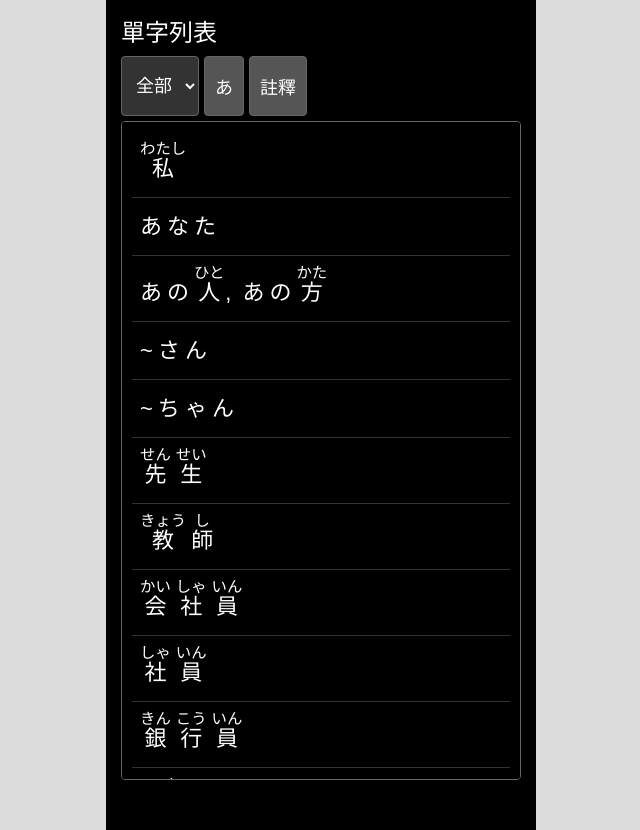
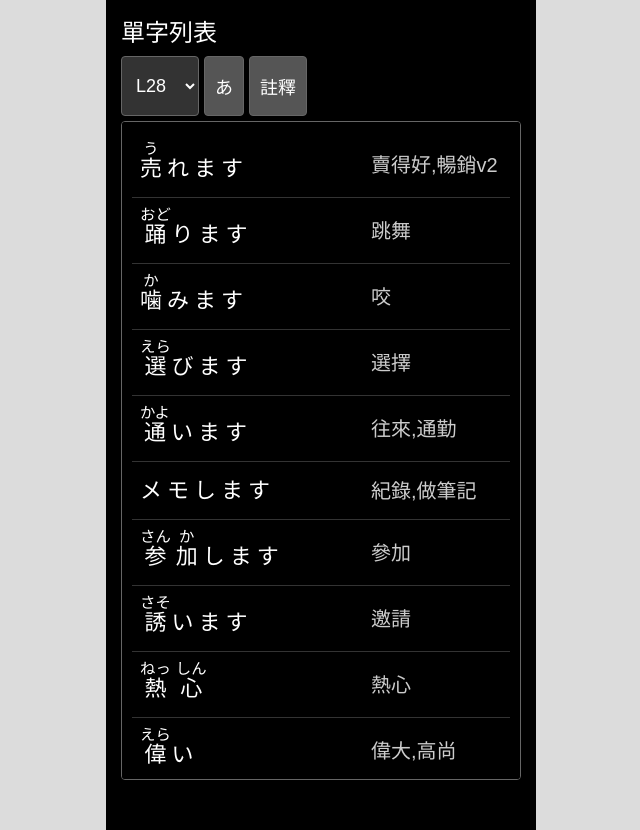
Before and after one commit to alan10607/nihongo-card, a React (Vite) app in the folder nihongo-card/: page /#/ in a window 1280 px wide. Shown: the whole page, without its empty margins (319-959 px from the left). Built offline with nearby package versions, Linux system fonts and the light colour scheme.

Commit message:
update chart style

```diff
--- a/nihongo-card/src/components/Card/index.jsx
+++ b/nihongo-card/src/components/Card/index.jsx
@@ -9,7 +9,7 @@ export default function FlashCard() {
   const [cards, setCards] = useState([]);
   const [index, setIndex] = useState(0);
   const [tags, setTags] = useState([]);
-  const [selectedTag, setSelectedTag] = useState(0);
+  const [selectedTag, setSelectedTag] = useState('');
   const [cardDifficultyMap, setCardDifficultyMap] = useLocalStorage('markDict', {});
   const [selectedDifficulty, setSelectedDifficulty] = useState(DIFFICULTY.DEFAULT);
   const [searchValue, setSearchValue] = useState('');
--- a/nihongo-card/src/components/Chart/index.jsx
+++ b/nihongo-card/src/components/Chart/index.jsx
@@ -51,6 +51,9 @@ export default function Chart() {
 
     setWords(parsedWords);
     setTags(parsedTags);
+    if (parsedTags.length > 0) {
+      setSelectedTag(parsedTags[parsedTags.length - 1]);
+    }
   };
 
   const handleSelectedTagChange = (event) => {
--- a/nihongo-card/src/components/Chart/style.css
+++ b/nihongo-card/src/components/Chart/style.css
@@ -75,6 +75,7 @@
   border-bottom: 1px solid #333;
   background-color: #000;
   color: #fff;
+  flex-wrap: wrap;
 }
 
 .chart-item:last-child {
@@ -88,6 +89,7 @@
   color: #fff;
   padding: 4px 8px;
   border-radius: 4px;
+  flex: 3 1 0;
 }
 
 .chart-word.no-rt rt {
@@ -101,7 +103,7 @@
 .chart-exp {
   font-size: 20px;
   color: #ccc;
-  flex: 1;
+  flex: 2 1 0;
   background-color: #000;
   padding: 4px 8px;
   border-radius: 4px;
```
